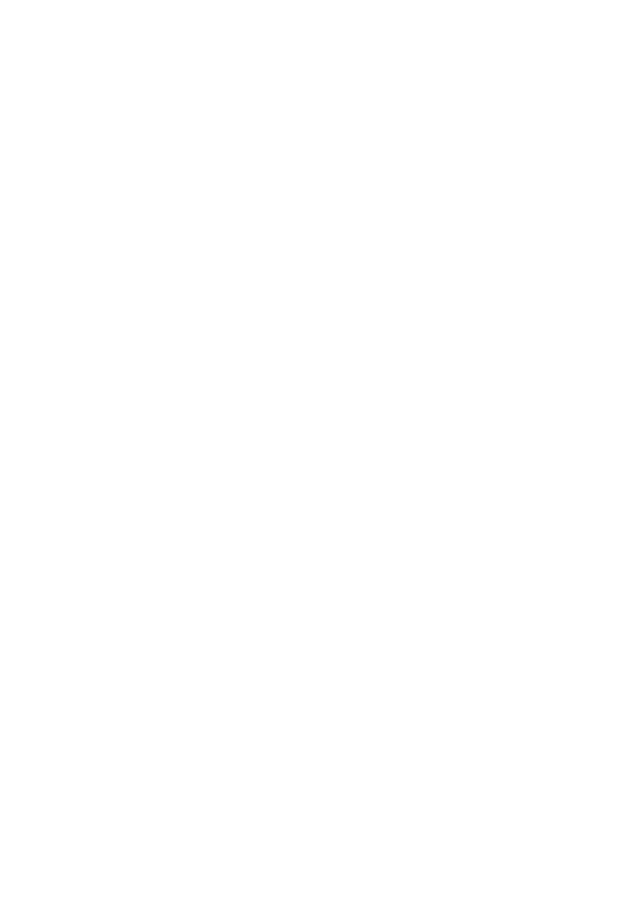
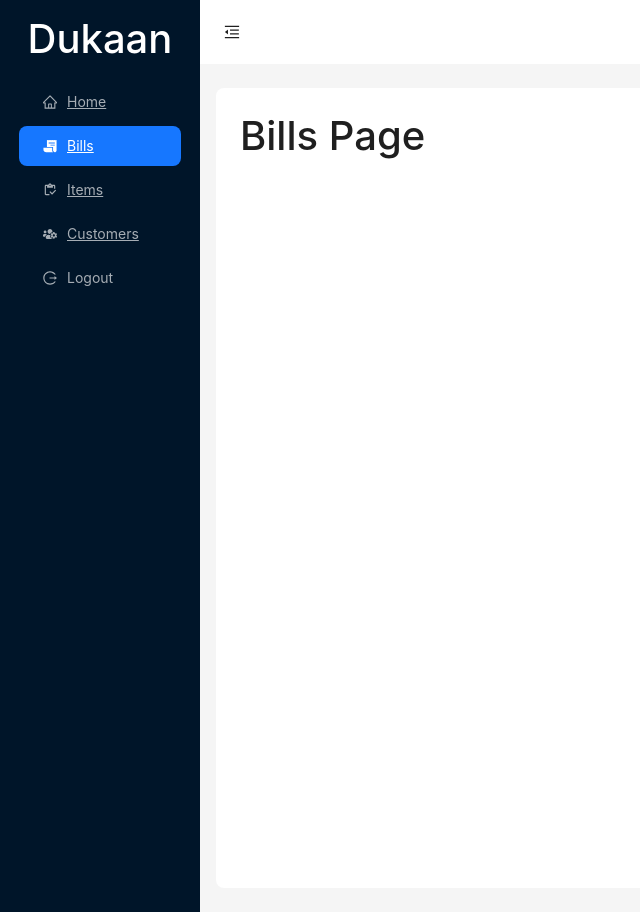
Before and after one commit to aliyanwhiz/Dukaan, a React (Vite) app in the folder client/: page /bills in a window 1280 px wide. Before the commit this address had no page. Shown: the whole page, without its empty margins (0-640 px from the left). Before the commit the page ends 800 px from the top, so only its background shows below. Built offline with nearby package versions, Linux system fonts and the light colour scheme.

Commit message:
fetched and displayed data in HomePage

```diff
--- a/client/src/App.tsx
+++ b/client/src/App.tsx
@@ -2,6 +2,8 @@ import React from 'react';
 import { BrowserRouter,Route,Routes } from 'react-router-dom';
 import HomePage from './pages/HomePage';
 import ItemsPage from './pages/ItemsPage';
+import BillsPage from './pages/BillsPage';
+import CustomersPage from './pages/CustomersPage';
 
 const App:React.FC = () => (
   <>
@@ -9,7 +11,8 @@ const App:React.FC = () => (
         <Routes>
           <Route  path='/' element={<HomePage />} />
           <Route  path='/items' element={<ItemsPage />} />
-          {/* <Route  path='/items' element={<Bil />} /> */}
+          <Route  path='/bills' element={<BillsPage />} />
+          <Route  path='/customers' element={ <CustomersPage /> } />
         </Routes>
     </BrowserRouter>
   </>
--- a/client/src/components/DefaultLayout.tsx
+++ b/client/src/components/DefaultLayout.tsx
@@ -26,6 +26,35 @@ const DefaultLayout: React.FC<Props> = ({ children }) => {
     token: { colorBgContainer, borderRadiusLG },
   } = theme.useToken();
 
+  // Updated to use `items` prop instead of `children` for Menu component
+  const menuItems = [
+    {
+      key: '/',
+      icon: <HomeOutlined />,
+      label: <Link to="/">Home</Link>,
+    },
+    {
+      key: '/bills',
+      icon: <IoReceiptSharp />,
+      label: <Link to="/bills">Bills</Link>,
+    },
+    {
+      key: '/items',
+      icon: <MdOutlineInventory />,
+      label: <Link to="/items">Items</Link>,
+    },
+    {
+      key: '/customers',
+      icon: <FaUsersCog />,
+      label: <Link to="/customers">Customers</Link>,
+    },
+    {
+      key: '/logout',
+      icon: <LogoutOutlined />,
+      label: 'Logout',
+    },
+  ];
+
   return (
     <Layout>
       <Sider trigger={null} collapsible collapsed={collapsed}>
@@ -42,23 +71,8 @@ const DefaultLayout: React.FC<Props> = ({ children }) => {
           theme="dark"
           mode="inline"
           defaultSelectedKeys={[window.location.pathname]}
-        >
-          <Menu.Item key='/' icon={<HomeOutlined />}>
-              <Link to="/">Home</Link>
-          </Menu.Item>
-          <Menu.Item key='/bills' icon={<IoReceiptSharp />}>
-              <Link to="/bills">Bills</Link>
-          </Menu.Item>
-          <Menu.Item key='/items' icon={<MdOutlineInventory />}>
-              <Link to="/items">Items</Link>
-          </Menu.Item>
-          <Menu.Item key='/customers' icon={<FaUsersCog />}>
-              <Link to="/customers">Customers</Link>
-          </Menu.Item>
-          <Menu.Item key='/logout' icon={<LogoutOutlined />}>
-              Logout
-          </Menu.Item>
-        </Menu>
+          items={menuItems} // Updated to use `items` prop
+        />
       </Sider>
       <Layout>
         <Header style={{ padding: 0, background: colorBgContainer }}>
--- a/client/src/pages/BillsPage.tsx
+++ b/client/src/pages/BillsPage.tsx
@@ -1,8 +1,11 @@
 import React from 'react'
+import DefaultLayout from '../components/DefaultLayout'
 
-const BillsPage = () => {
+const BillsPage:React.FC = () => {
   return (
-    <div>BillsPage</div>
+    <DefaultLayout>
+      <h1>Bills Page</h1>
+    </DefaultLayout>
   )
 }
 
--- /dev/null
+++ b/client/src/pages/CustomersPage.tsx
@@ -0,0 +1,12 @@
+import React from 'react';
+import DefaultLayout from '../components/DefaultLayout';
+
+const CustomersPage:React.FC = () => {
+  return (
+    <DefaultLayout>
+      <h1>Customers page</h1>
+    </DefaultLayout>
+  );
+};
+
+export default CustomersPage;
--- a/client/src/pages/HomePage.tsx
+++ b/client/src/pages/HomePage.tsx
@@ -1,15 +1,15 @@
-import React, {useEffect, useState} from 'react'
-import DefaultLayout from '../components/DefaultLayout'
-import axios from 'axios'
+import React, { useEffect, useState } from 'react';
+import DefaultLayout from '../components/DefaultLayout';
+import axios from 'axios';
+import { Table } from 'antd';
 
+const HomePage: React.FC = () => {
+  const [allData, setAllData] = useState([]);
 
-const HomePage:React.FC = () => {
-
-  const [allData, setAllData] = useState([]);
   useEffect(() => {
     const fetchData = async () => {
       try {
-        const response = await axios.get("/api/items/get-item");
+        const response = await axios.get("http://localhost:5000/api/items/get-item");
         setAllData(response.data);
         console.log(response.data);
       } catch (error) {
@@ -20,11 +20,30 @@ const HomePage:React.FC = () => {
     fetchData();
   }, []);
 
+  // Define the columns for your table
+  const columns = [
+    {
+      title: 'Name',
+      dataIndex: 'name',
+      key: '_id',
+    },
+    {
+      title: 'Category',
+      dataIndex: 'category',
+      key: '_id',
+    },
+    {
+      title: 'Price',
+      dataIndex: 'price',
+      key: '_id',
+    },
+  ];
+
   return (
     <DefaultLayout>
-      <h1>Homepage</h1>
+      <Table dataSource={allData} columns={columns} size="small"  />
     </DefaultLayout>
-  )
-}
+  );
+};
 
-export default HomePage
+export default HomePage;
```
